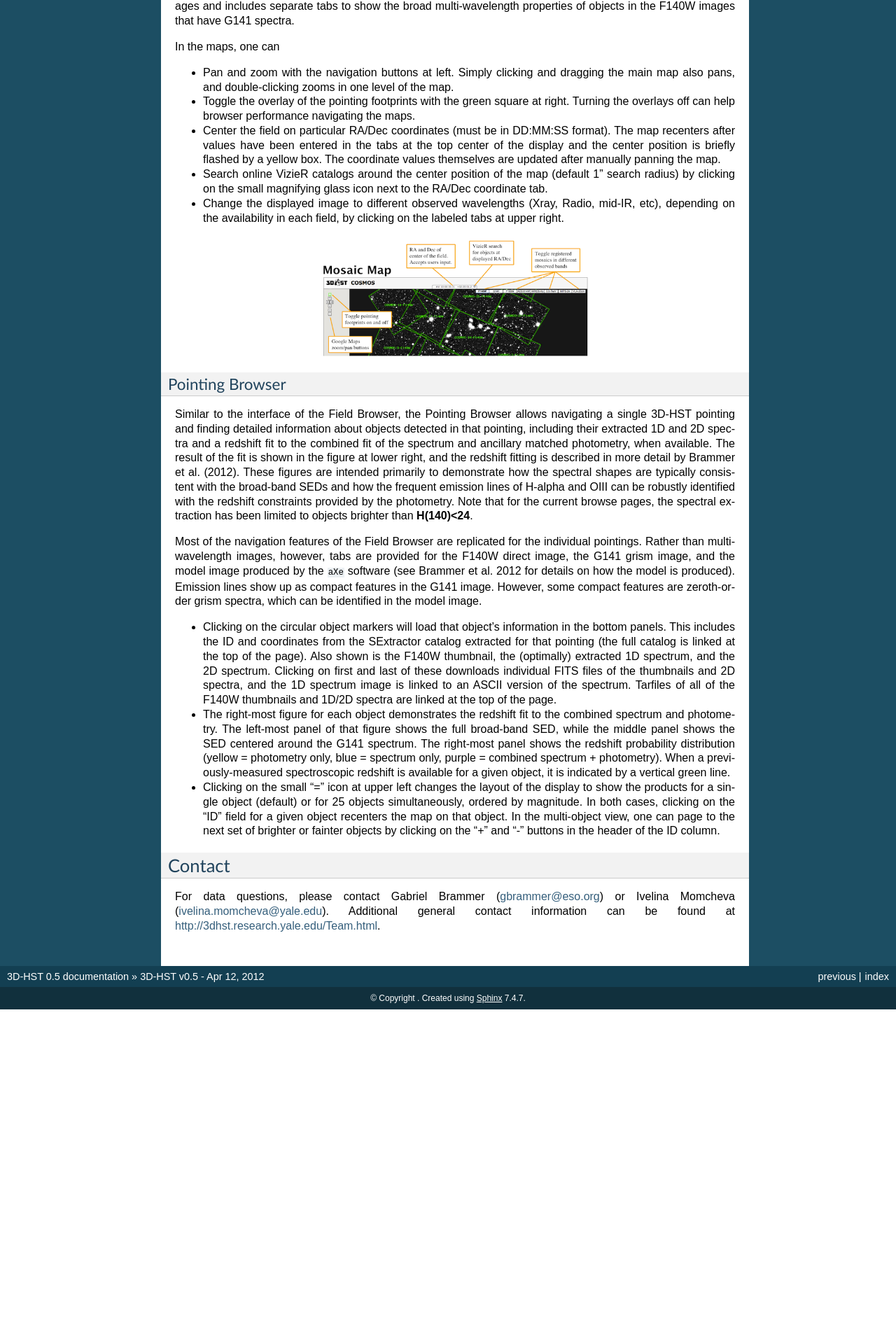
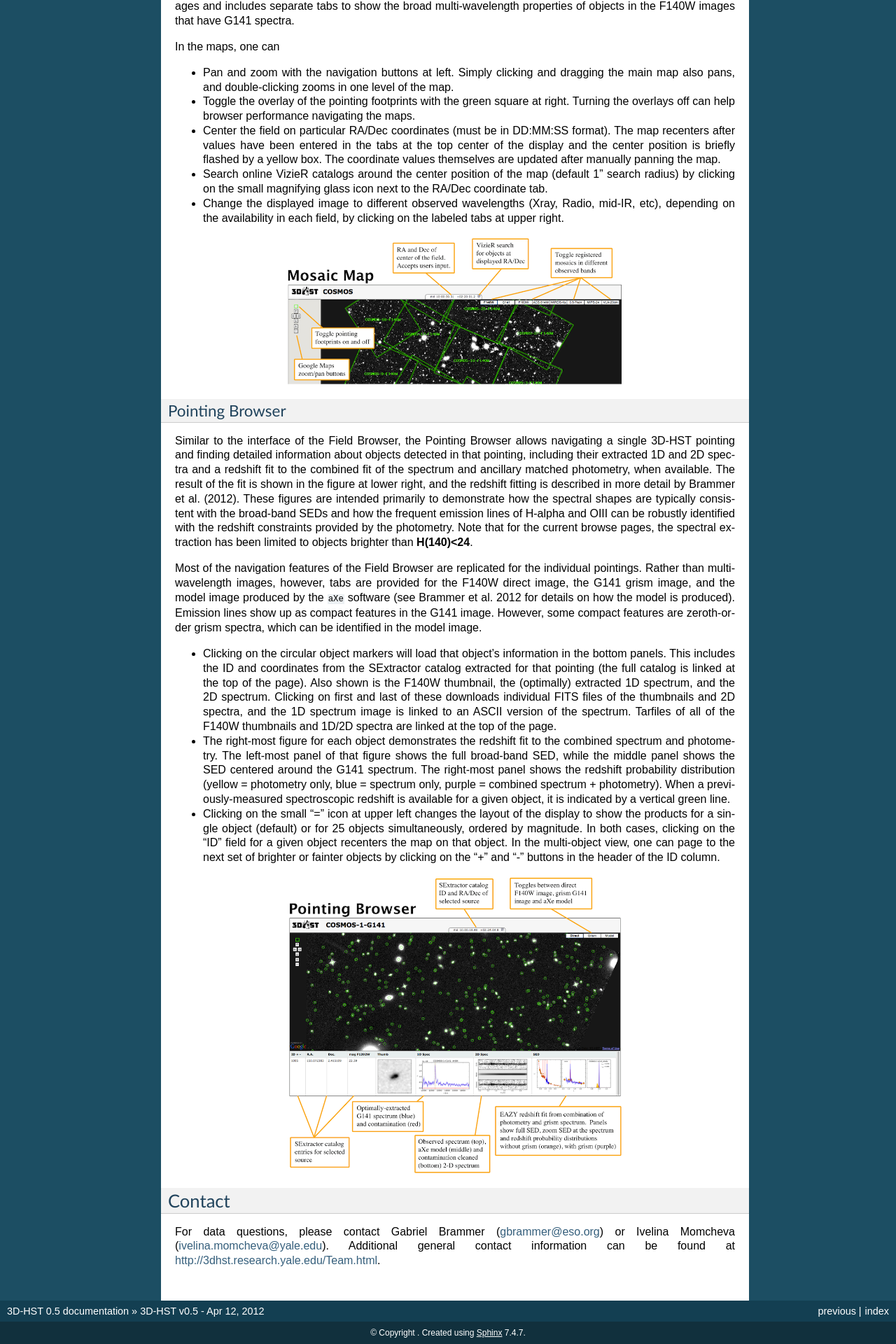
Before and after one commit to gbrammer/unicorn, a Sphinx documentation site: the page built from Doc/source/README_v0.5.rst, in a window 1280 px wide. Shown: the part 1087-3007 px from the top of the page at 70% size. Built offline with Sphinx 7.4.7, drawn with Linux system fonts in a browser that asks for light colours; before the commit the page ends 2529 px from its top, so only the background shows below that.

Commit message:
Add fig. 2 of Pointing browser.
git-svn-id: https://subversion.assembla.com/svn/threedhst_internal/trunk@722 f9184c78-529c-4a83-b317-4cf1064cc5e0

```diff
--- a/Doc/source/README_v0.5.rst
+++ b/Doc/source/README_v0.5.rst
@@ -60,7 +60,7 @@ In the maps, one can
 - Change the displayed image to different observed wavelengths (Xray, Radio, mid-IR, etc), depending on the availability in each field, by clicking on the labeled tabs at upper right.
 
 .. image:: fig1.png
-        :width: 4in
+        :width: 5in
         :align: center
 
 Pointing Browser
@@ -76,6 +76,9 @@ Most of the navigation features of the Field Browser are replicated for the indi
 
 - Clicking on the small "=" icon at upper left changes the layout of the display to show the products for a single object (default) or for 25 objects simultaneously, ordered by magnitude.  In both cases, clicking on the "ID" field for a given object recenters the map on that object.  In the multi-object view, one can page to the next set of brighter or fainter objects by clicking on the "+" and "-" buttons in the header of the ID column.
 
+.. image:: fig2.png
+        :width: 5in
+        :align: center
 
 Contact
 =======
```
Also changed, not shown: Doc/source/fig1.png, Doc/source/fig2.png (added).
